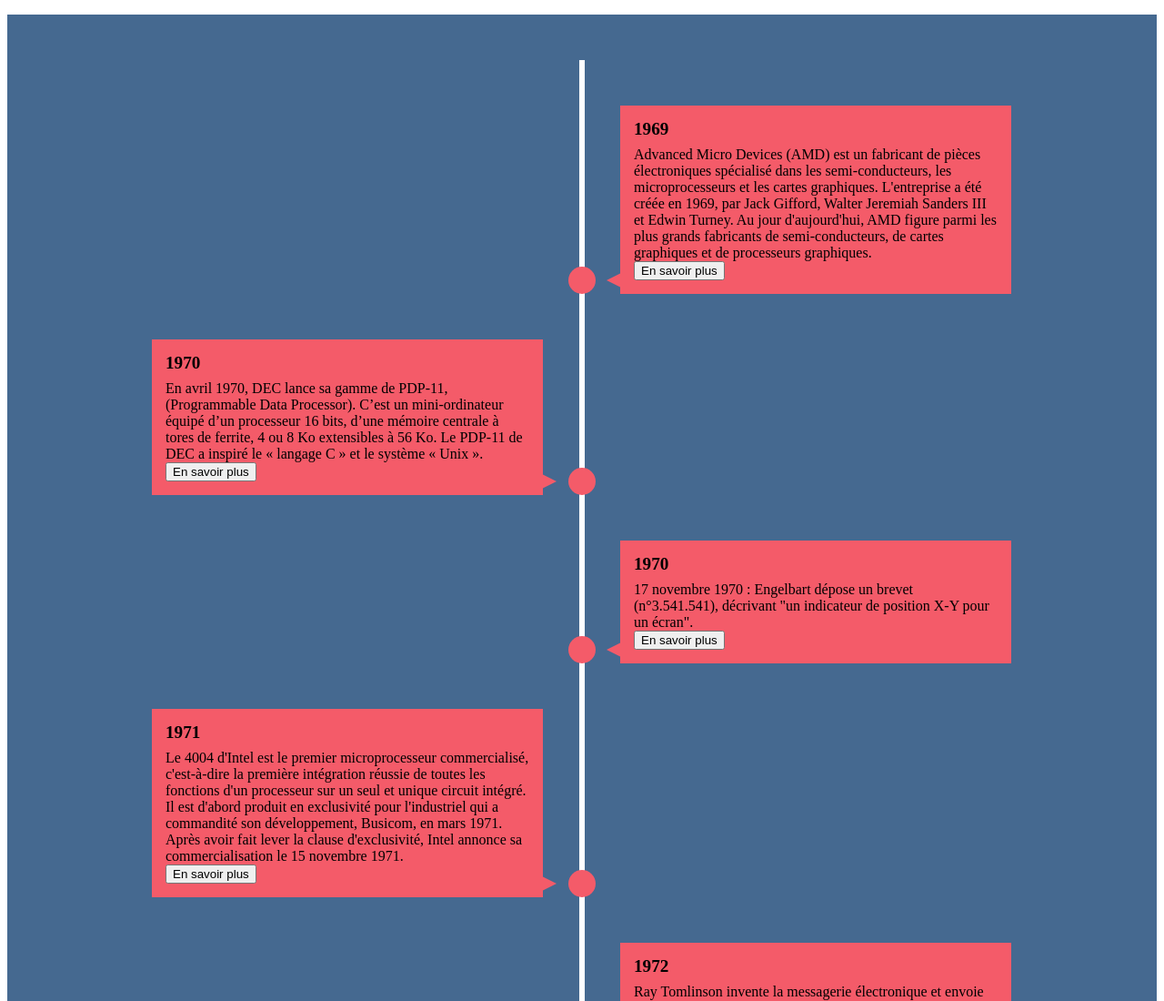
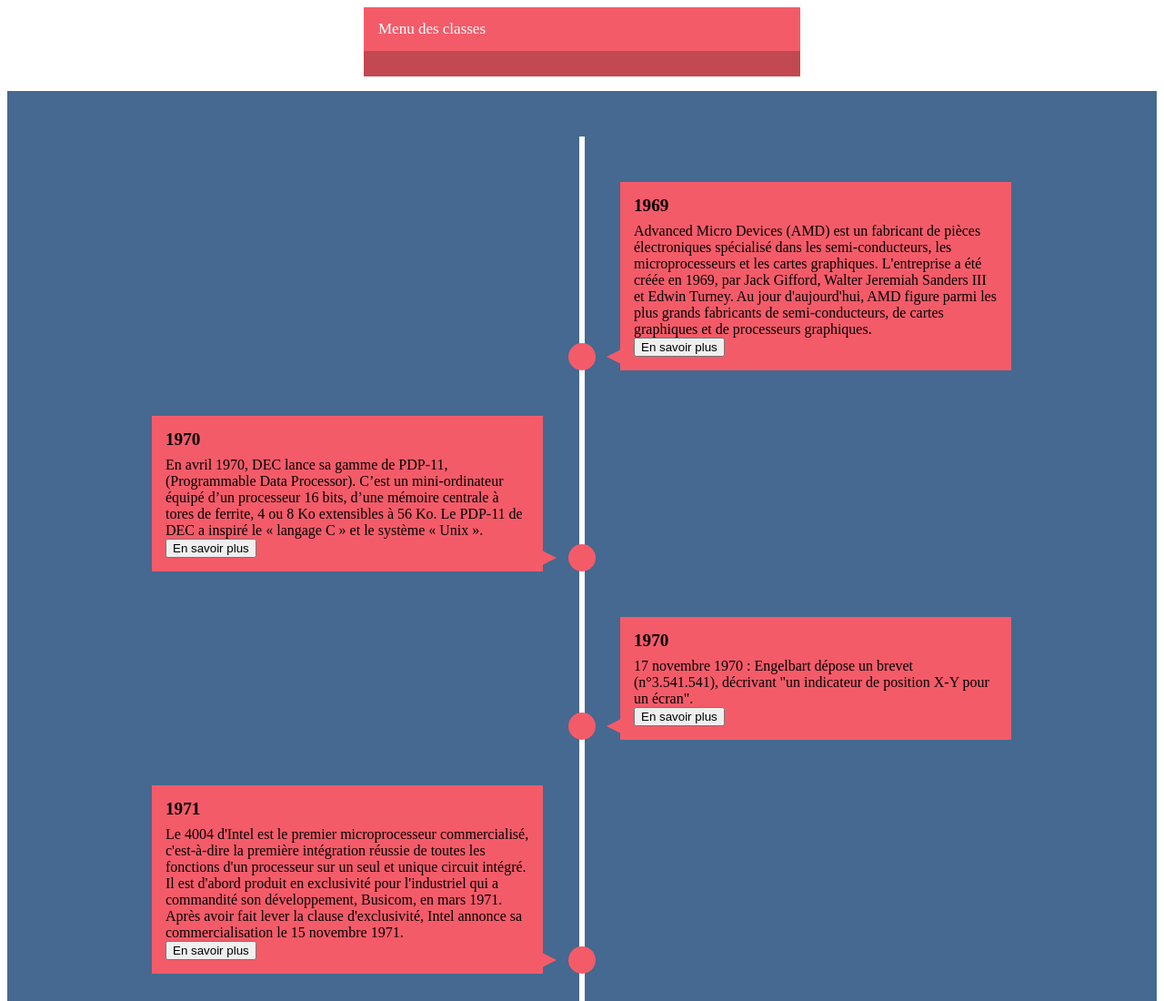
Before and after one commit to Thomas-Af/timeline-culture-dig, a plain HTML site: page index.html in a window 1280 px wide. Shown: the top 1100 px of the page at 91% size. Drawn offline with Linux system fonts and the light colour scheme.

Commit message:
Menu test

```diff
--- a/index.html
+++ b/index.html
@@ -6,10 +6,31 @@
         <title>Frise Chronologique merde</title>
         <link rel="stylesheet" type="text/css" href="master.css">
         <link rel="stylesheet" type="text/css" href="modal.css">
+        <script type="text/javascript" src="menu.js"></script>
 
 
     </head>
     <body>
+
+      <div class="mobile-container">
+      <!-- Top Navigation Menu -->
+      <div class="topnav">
+        <a class="active">Menu des classes</a>
+        <div id="myLinks">
+          <a href="#">Entreprise</a>
+          <a href="#">Inventions</a>
+          <a href="#">Innovations</a>
+          <a href="#">Evolution du marché</a>
+          <a href="#">Scandale</a>
+          <a href="#">Législation</a>
+          <a href="#">Lancement d'un software ou évolution d'un software</a>
+        </div>
+        <a href="javascript:void(0);" class="icon" onclick="menu()">
+          <i class="fa fa-bars"></i>
+        </a>
+      </div>
+      <!-- End smartphone / tablet look -->
+    </div>
 
 
 <section class="timeline">
@@ -434,6 +455,7 @@
   </ul>
 </section>
 
+
 <script type="text/javascript" src="script.js"></script>
 <script type="text/javascript" src="modal.js"></script>
 </body>
--- a/master.css
+++ b/master.css
@@ -1,3 +1,51 @@
+/*----------------------Menu-------------*/
+.mobile-container {
+  max-width: 480px;
+  margin: auto;
+  background-color: #FFF;
+  color: white;
+  border-radius: 10px;
+}
+
+.topnav {
+  overflow: hidden;
+  background-color: #456990;
+  position: relative;
+}
+
+.topnav #myLinks {
+  display: none;
+}
+
+.topnav a {
+  color: white;
+  padding: 14px 16px;
+  text-decoration: none;
+  font-size: 17px;
+  display: block;
+}
+
+.topnav a.icon {
+  background: #C24852;
+  display: block;
+  /*position: absolute;*/
+  right: 0;
+  top: 0;
+}
+
+.topnav a:hover {
+  background-color: #ddd;
+  color: black;
+}
+
+.active {
+  background-color: #F45B69;
+  color: white;
+}
+/*------------------------------------------------------------------*/
+
+
+
 .timeline ul {
   background: #456990;
   padding: 50px 0;
--- /dev/null
+++ b/menu.js
@@ -0,0 +1,8 @@
+function menu() {
+  var x = document.getElementById("myLinks");
+  if (x.style.display === "block") {
+    x.style.display = "none";
+  } else {
+    x.style.display = "block";
+  }
+}
--- a/modal.js
+++ b/modal.js
@@ -13,6 +13,8 @@ window.onclick = function(event) {
     modal1969amd.style.display = "none";
   }
 }
+
+//var test = document.getElementById('')
 
 /*------------------------------Modal 1970 pdp------------------------*/
 var modal1970pdp = document.getElementById("modal_1970_pdp");
```
